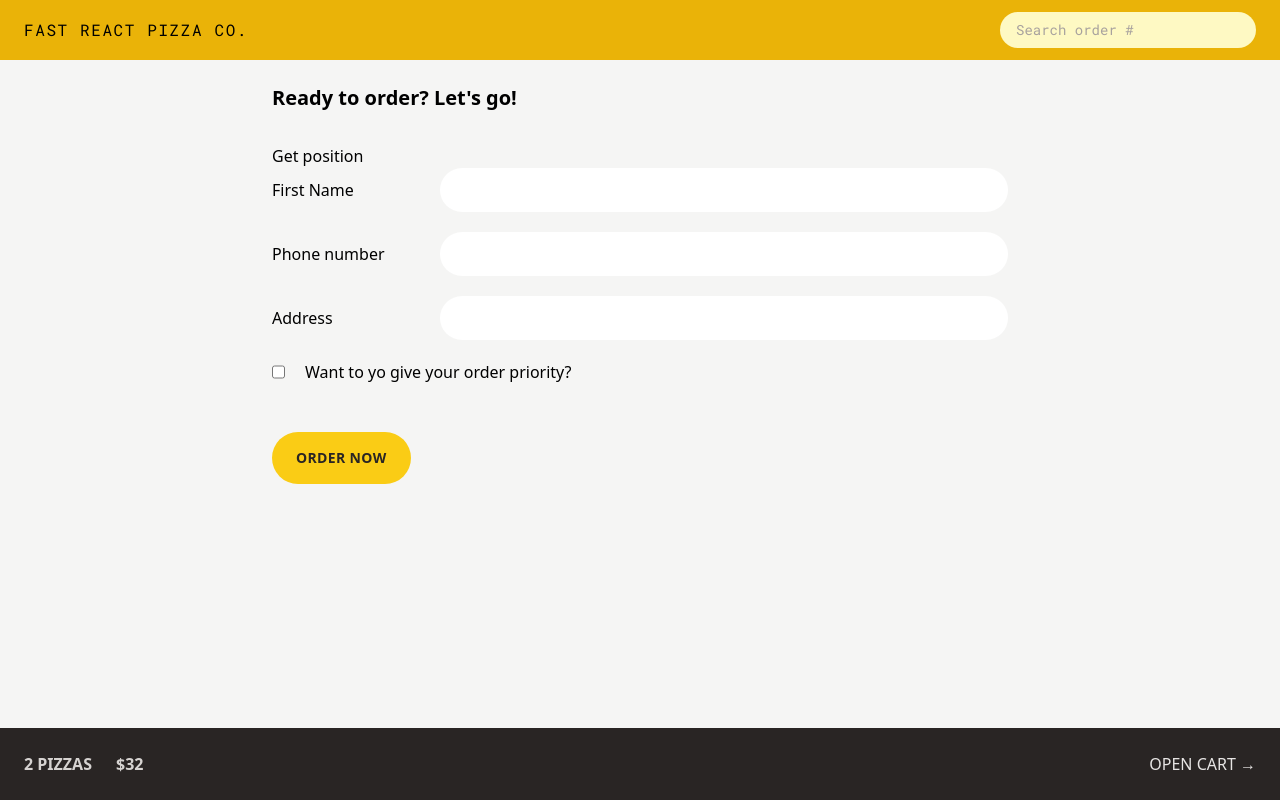
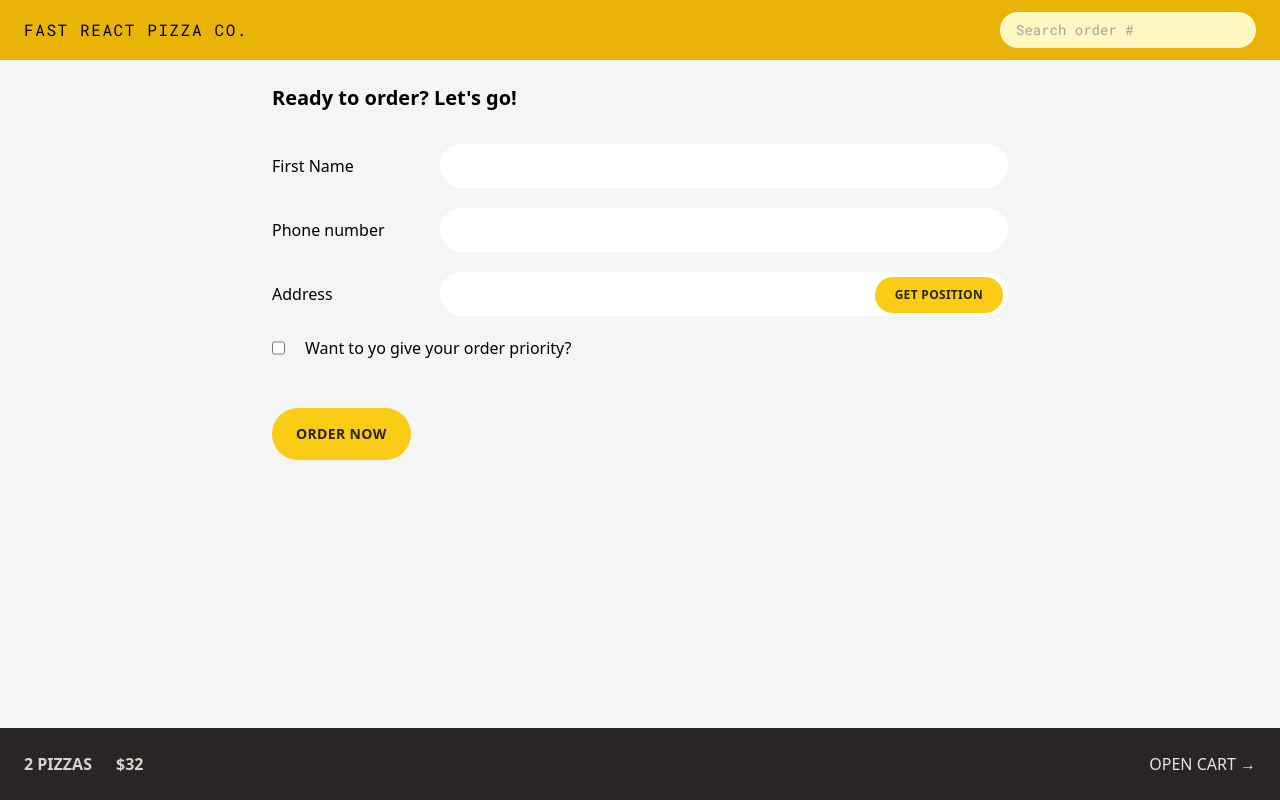
Before and after one commit to AnhtuanUit/React-Course-Learning-Parts, a React (Vite) app in the folder 16-fast-react-pizza/: page /order/new in a window 1280 px wide. Built offline with nearby package versions, Linux system fonts and the light colour scheme.

Commit message:
Intergrating Geolocation

```diff
--- a/16-fast-react-pizza/src/features/order/CreateOrder.jsx
+++ b/16-fast-react-pizza/src/features/order/CreateOrder.jsx
@@ -36,11 +36,18 @@ const fakeCart = [
 ];
 
 function CreateOrder() {
-  const username = useSelector((state) => state.user.username);
+  const {
+    username,
+    address,
+    status: addressStatus,
+    error: addressError,
+    position,
+  } = useSelector((state) => state.user);
   const navigation = useNavigation();
   const dispatch = useDispatch();
 
   const isSubmiting = navigation.state === 'submiting';
+  const isAddressLoading = addressStatus === 'loading';
 
   const formErrors = useActionData();
 
@@ -54,14 +61,6 @@ function CreateOrder() {
 
       {/* <Form method='POST' action="/order/new"> */}
       <Form method="POST">
-        <button
-          onClick={(e) => {
-            e.preventDefault();
-            dispatch(fetchAddress());
-          }}
-        >
-          Get position
-        </button>
         <div className="mb-5 flex flex-col gap-2 sm:flex-row sm:items-center">
           <label className="sm:basis-40">First Name</label>
           <input
@@ -87,13 +86,34 @@ function CreateOrder() {
 
         <div className="mb-5 flex flex-col gap-2 sm:flex-row sm:items-center">
           <label className="sm:basis-40">Address</label>
-          <div className="grow">
+          <div className="relative grow">
             <input
               className="input w-full"
               type="text"
               name="address"
               required
+              defaultValue={address}
+              disabled={isAddressLoading}
             />
+            {addressStatus === 'error' && (
+              <p className="mt-2 rounded-md bg-red-100 p-2 text-xs text-red-700">
+                {addressError}
+              </p>
+            )}
+            <span className="absolute right-[3px] top-[3px] z-50 md:right-[5px] md:top-[5px]">
+              {!(position.latitude && position.longitude) && (
+                <Button
+                  type="small"
+                  onClick={(e) => {
+                    e.preventDefault();
+                    dispatch(fetchAddress());
+                  }}
+                  disabled={isAddressLoading}
+                >
+                  Get position
+                </Button>
+              )}
+            </span>
           </div>
         </div>
 
@@ -113,8 +133,17 @@ function CreateOrder() {
 
         <div>
           <input type="hidden" name="cart" value={JSON.stringify(cart)} />
+          <input
+            type="hidden"
+            name="position"
+            value={
+              position.latitude && position.longitude
+                ? `${position.latitude},${position.longitude}`
+                : ''
+            }
+          />
 
-          <Button disabled={isSubmiting} type="primary">
+          <Button disabled={isSubmiting || isAddressLoading} type="primary">
             {isSubmiting ? 'Placing order...' : 'Order now'}
           </Button>
         </div>
@@ -144,7 +173,7 @@ export async function action({ request }) {
 
   // If everything is okay, create new order and redirect
   const newOrder = await createOrder(order);
-
+  console.log(newOrder);
   return redirect(`/order/${newOrder.id}`);
 }
 
--- a/16-fast-react-pizza/src/features/order/Order.jsx
+++ b/16-fast-react-pizza/src/features/order/Order.jsx
@@ -55,7 +55,7 @@ function Order() {
 
       <ul className="divide-y divide-stone-200 border-b border-t">
         {cart.map((item) => (
-          <OrderItem key={item.id} item={item} />
+          <OrderItem key={item.pizzaId} item={item} />
         ))}
       </ul>
 
--- a/16-fast-react-pizza/src/features/user/userSlice.js
+++ b/16-fast-react-pizza/src/features/user/userSlice.js
@@ -51,8 +51,11 @@ const userSlice = createSlice({
         state.position = action.payload.position;
         state.address = action.payload.address;
       })
-      .addCase(fetchAddress.rejected, (state, action) => {
-        (state.status = 'error'), (state.error = action.error.message);
+      .addCase(fetchAddress.rejected, (state) => {
+        state.status = 'error';
+        // state.error = action.error.message;
+        state.error =
+          'There was a problem getting your address. Make sure to fill this field!';
       }),
 });
 
```
